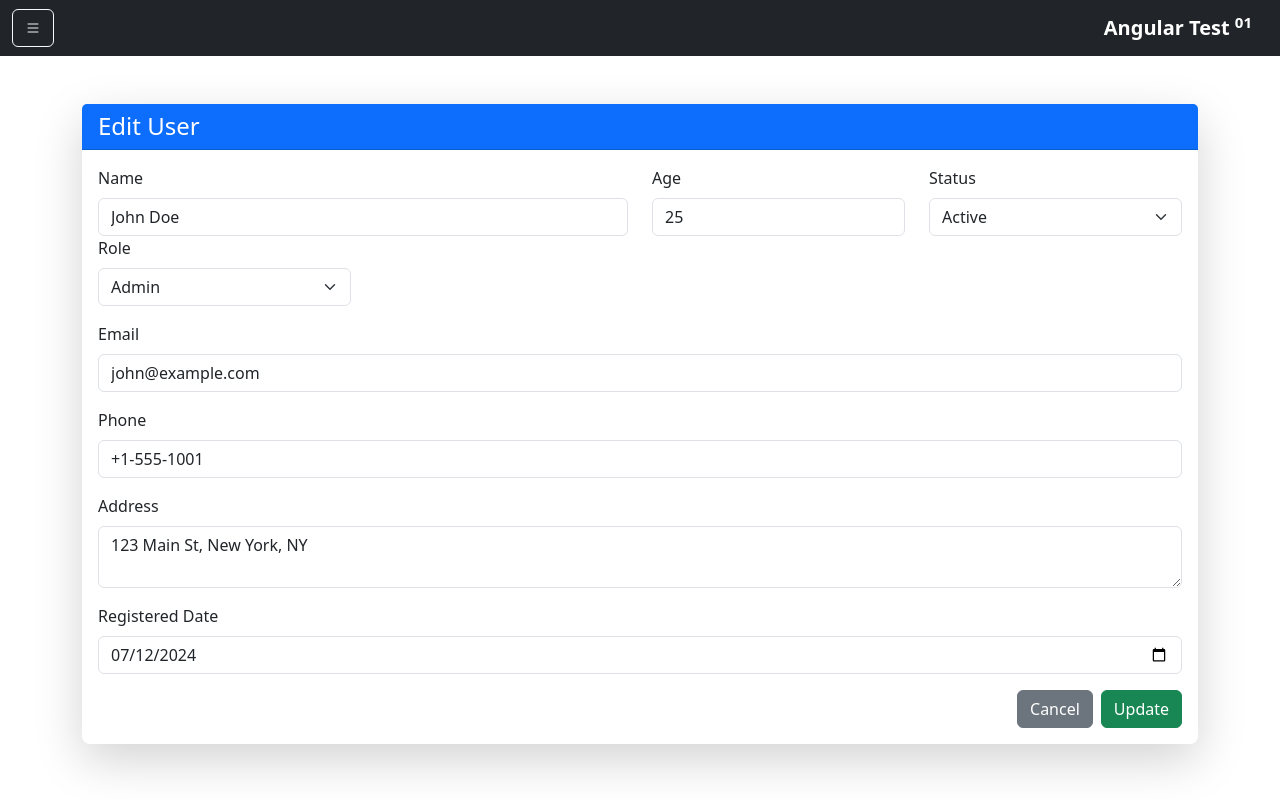
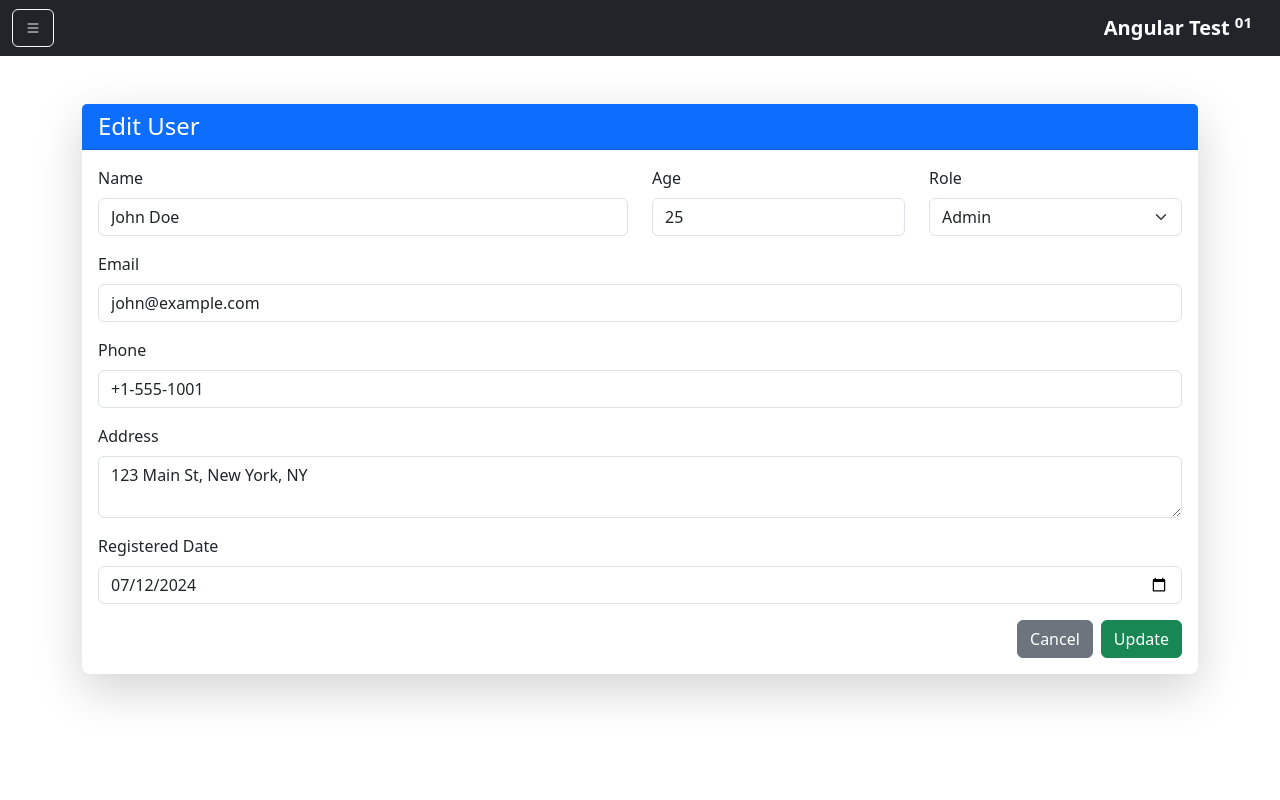
Before and after one commit to idb1285072/ng-test-01, an Angular app: page /user-edit/1 in a window 1280 px wide. Built offline with nearby package versions, Linux system fonts and the light colour scheme.

Commit message:
add debounce time

```diff
--- a/src/app/shared/pagination/pagination.component.ts
+++ b/src/app/shared/pagination/pagination.component.ts
@@ -15,11 +15,11 @@ export class PaginationComponent {
   @Input() totalItems: number = 0;
   @Input() itemsPerPage: number = 5;
   @Input() currentPage: number = 1;
-  @Input() pageSizes: number[] = Object.values(PageSize).filter(
+  @Output() pageChange = new EventEmitter<PaginationEvent>();
+
+  pageSizes: number[] = Object.values(PageSize).filter(
     (value) => typeof value === 'number'
   ) as number[];
-
-  @Output() pageChange = new EventEmitter<PaginationEvent>();
 
   onChangePage(page: number) {
     if (page < 1 || page > this.totalPages) return;
--- a/src/app/user/user-edit/user-edit.component.html
+++ b/src/app/user/user-edit/user-edit.component.html
@@ -55,13 +55,6 @@
             </span>
           </div>
 
-          <div class="col-md-3">
-            <label class="form-label">Status</label>
-            <select class="form-select" formControlName="isActive">
-              <option [ngValue]="true">Active</option>
-              <option [ngValue]="false">Inactive</option>
-            </select>
-          </div>
           <div class="col-md-3">
             <label class="form-label">Role</label>
             <select class="form-select" formControlName="role">
--- a/src/app/user/user-edit/user-edit.component.ts
+++ b/src/app/user/user-edit/user-edit.component.ts
@@ -32,7 +32,7 @@ export class UserEditComponent implements OnInit {
       phone: [''],
       address: [''],
       registeredDate: [new Date().toISOString().split('T')[0]],
-      isActive: [true],
+      isActive: [false],
       role: [UserType.User, Validators.required],
     });
 
--- a/src/app/user/user-list/user-list.component.html
+++ b/src/app/user/user-list/user-list.component.html
@@ -53,7 +53,7 @@
     />
   </div>
 
-  <!-- Table -->
+  <!-- data table -->
   <div class="table-responsive">
     <table class="table table-striped table-hover table-bordered">
       <thead class="table-dark">
@@ -118,12 +118,10 @@
     </table>
   </div>
 
-  <!-- Pagination -->
   <app-pagination
     [totalItems]="totalUsers"
     [itemsPerPage]="itemsPerPage"
     [currentPage]="currentPage"
-    [pageSizes]="pageSizes"
     (pageChange)="onPaginationChange($event)"
   ></app-pagination>
 </div>
--- a/src/app/user/user-list/user-list.component.ts
+++ b/src/app/user/user-list/user-list.component.ts
@@ -17,7 +17,6 @@ export class UserListComponent implements OnInit, OnDestroy {
   displayedUsers: User[] = [];
   searchTerm: string = '';
 
-  pageSizes: number[] = [5, 10, 20, 50];
   currentPage: number = 1;
   itemsPerPage: number = 5;
   statusFilter: 'all' | 'active' | 'inactive' = 'all';
@@ -39,7 +38,7 @@ export class UserListComponent implements OnInit, OnDestroy {
       this.currentPage = +params['page'] || 1;
       this.itemsPerPage = +params['itemsPerPage'] || 5;
       this.searchTerm = params['search'] || '';
-      this.statusFilter = params['status'] || 'all';
+      this.statusFilter = params['status'] || 'active';
 
       if (params['role'] && params['role'] !== 'all') {
         this.roleFilter = +params['role'];
--- a/src/app/user/user.service.ts
+++ b/src/app/user/user.service.ts
@@ -28,12 +28,12 @@ export class UserService {
 
     // Search filter
     if (searchText) {
-      const lower = searchText.toLowerCase();
+      const lower = searchText.trim().toLowerCase();
       filtered = filtered.filter(
         (u) =>
           u.name.toLowerCase().includes(lower) ||
           u.email.toLowerCase().includes(lower) ||
-          u.phone.toLowerCase().includes(lower)
+          u.address.toLowerCase().includes(lower)
       );
     }
 
```
